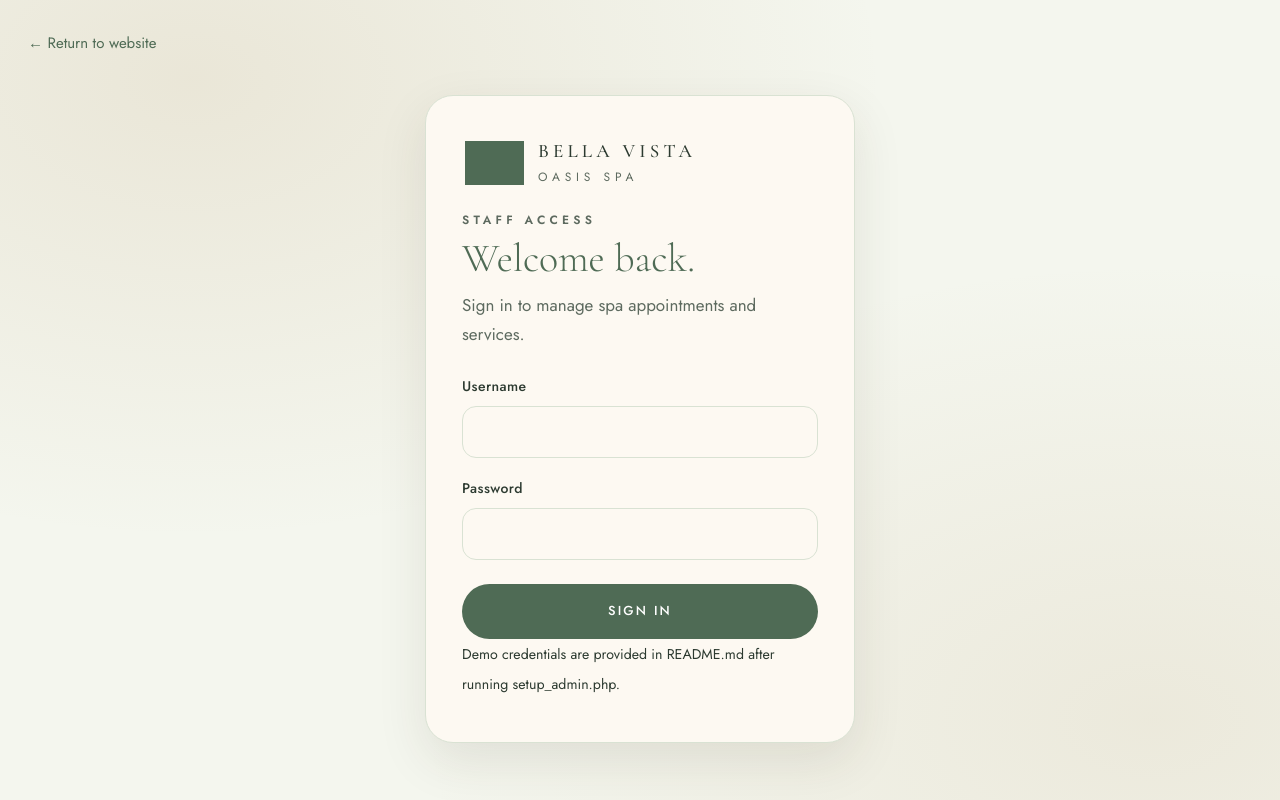
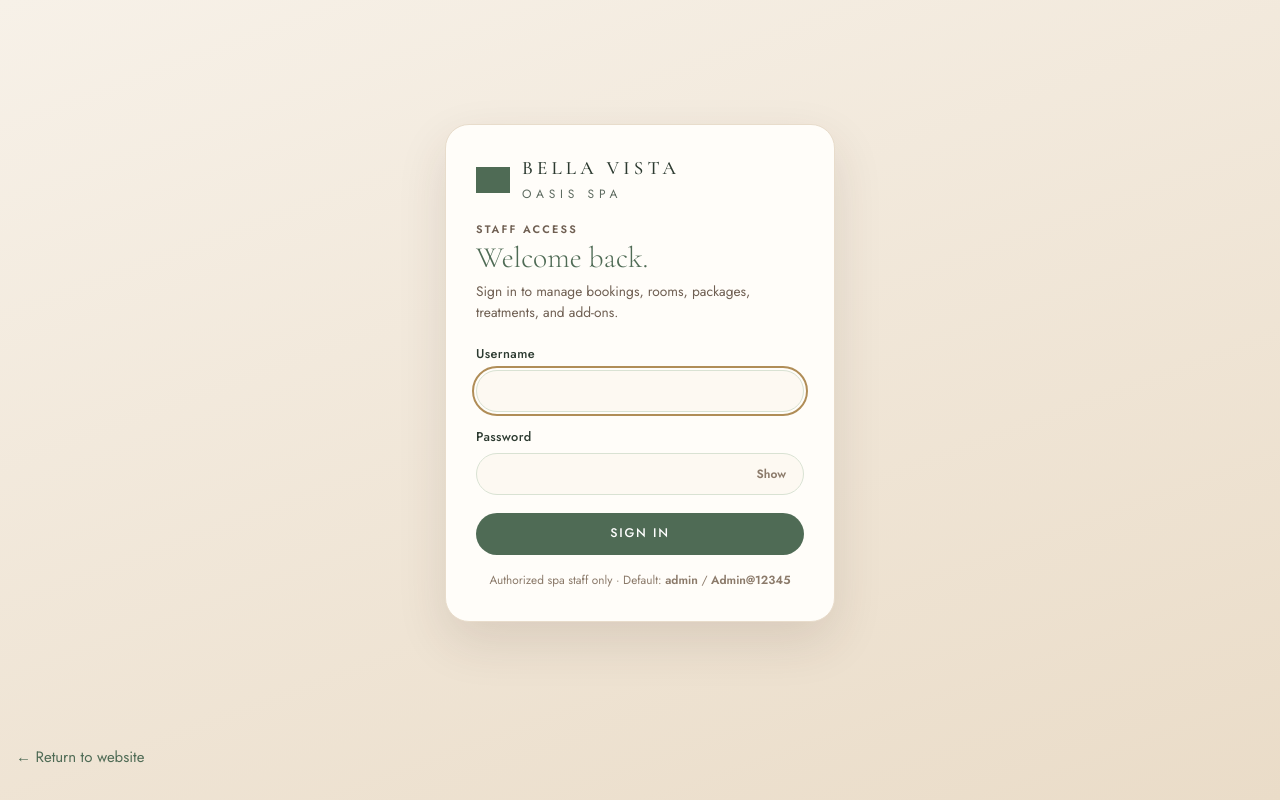
Before and after one commit to dbn08/Bella-Vista-Oasis-Spa, a PHP site: page /admin_login.php in a window 1280 px wide. Run offline with PHP 8.4, Linux system fonts and the light colour scheme; grey boxes are pictures that could not be loaded.

Commit message:
Update admin_login.php

```diff
--- a/admin_login.php
+++ b/admin_login.php
@@ -1,13 +1,24 @@
 <?php
 require_once 'config.php';
-if (is_admin()) { header('Location: admin_dashboard.php'); exit; }
+if (is_admin()) {
+    header('Location: admin_dashboard.php');
+    exit;
+}
+
 $error = '';
+$username = '';
+
 if ($_SERVER['REQUEST_METHOD'] === 'POST') {
     $username = trim($_POST['username'] ?? '');
     $password = $_POST['password'] ?? '';
-    $stmt = $pdo->prepare('SELECT id, username, password_hash FROM admins WHERE username = ?');
+
+    if ($username === '' || $password === '') {
+        $error = 'Please enter both your username and password.';
+    } else {
+        $stmt = $pdo->prepare('SELECT id, username, password_hash FROM admins WHERE username = ? LIMIT 1');
         $stmt->execute([$username]);
         $admin = $stmt->fetch();
+
         if ($admin && password_verify($password, $admin['password_hash'])) {
             session_regenerate_id(true);
             $_SESSION['admin_id'] = $admin['id'];
@@ -17,8 +28,195 @@ if ($_SERVER['REQUEST_METHOD'] === 'POST') {
         }
         $error = 'Incorrect username or password.';
     }
+}
 ?>
-<!doctype html><html lang="en"><head><meta charset="utf-8"><meta name="viewport" content="width=device-width, initial-scale=1"><title>Admin Login | Bella Vista Oasis Spa</title><link rel="stylesheet" href="assets/style.css"></head><body class="login-body">
-<a class="back-home" href="index.php">← Return to website</a><main class="login-card"><div class="brand login-brand"><span class="brand-mark">✦</span><span>BELLA VISTA <small>OASIS SPA</small></span></div><p class="eyebrow">Staff access</p><h1>Welcome back.</h1><p>Sign in to manage spa appointments and services.</p>
-<?php if ($error): ?><div class="alert error"><?= e($error) ?></div><?php endif; ?>
-<form method="post" class="stack-form"><label>Username<input name="username" required autocomplete="username"></label><label>Password<input type="password" name="password" required autocomplete="current-password"></label><button class="button button-dark full">Sign In</button></form><small class="login-hint">Demo credentials are provided in README.md after running setup_admin.php.</small></main></body></html>
+<!doctype html>
+<html lang="en">
+<head>
+  <meta charset="utf-8">
+  <meta name="viewport" content="width=device-width, initial-scale=1">
+  <title>Admin Login | Bella Vista Oasis Spa</title>
+  <link rel="stylesheet" href="assets/style.css">
+  <style>
+    body.login-body {
+      min-height: 100vh;
+      display: flex;
+      flex-direction: column;
+      align-items: center;
+      justify-content: center;
+      padding: 24px 16px;
+      background: linear-gradient(160deg, #f7f1e8, #eadcc8);
+    }
+
+    .login-card {
+      width: 100%;
+      max-width: 390px !important;
+      padding: 32px 30px !important;
+      border-radius: 24px !important;
+      background: #fffdf9 !important;
+      border: 1px solid #e8dccb !important;
+      box-shadow: 0 20px 50px rgba(63, 45, 32, 0.12) !important;
+    }
+
+    .login-brand {
+      margin-bottom: 18px !important;
+    }
+
+    .login-brand .brand-mark {
+      width: 34px !important;
+      height: 34px !important;
+      font-size: 14px !important;
+    }
+
+    .login-card .eyebrow {
+      font-size: 0.68rem !important;
+      letter-spacing: 0.2em !important;
+      margin-bottom: 4px !important;
+    }
+
+    .login-card h1 {
+      font-size: 1.85rem !important;
+      line-height: 1.15 !important;
+      margin: 0 0 6px !important;
+    }
+
+    .login-card > p {
+      font-size: 0.86rem !important;
+      line-height: 1.5 !important;
+      color: #6f5f52 !important;
+      margin: 0 0 20px !important;
+    }
+
+    .login-card .stack-form {
+      gap: 14px !important;
+    }
+
+    .login-card .stack-form label {
+      font-size: 0.8rem !important;
+      font-weight: 500 !important;
+      gap: 5px !important;
+    }
+
+    .login-card .stack-form input {
+      height: 42px !important;
+      padding: 8px 16px !important;
+      font-size: 0.88rem !important;
+      border-radius: 999px !important;
+    }
+
+    .password-wrap {
+      position: relative;
+      display: flex;
+      align-items: center;
+    }
+
+    .password-wrap input {
+      width: 100%;
+      padding-right: 3.8rem !important;
+    }
+
+    .toggle-pw {
+      position: absolute;
+      right: 12px;
+      background: none;
+      border: none;
+      font-size: 0.75rem;
+      font-weight: 600;
+      color: #8b7a6a;
+      cursor: pointer;
+      padding: 4px 6px;
+    }
+
+    .toggle-pw:hover {
+      color: #3f2d20;
+    }
+
+    .login-card .button.full {
+      height: 42px !important;
+      padding: 0 20px !important;
+      font-size: 0.78rem !important;
+      letter-spacing: 0.14em !important;
+      margin-top: 4px !important;
+    }
+
+    .login-hint {
+      display: block;
+      margin-top: 16px !important;
+      font-size: 0.74rem !important;
+      line-height: 1.45 !important;
+      color: #8b7a6a !important;
+      text-align: center;
+    }
+
+    .login-card .alert.error {
+      padding: 9px 14px !important;
+      font-size: 0.8rem !important;
+      border-radius: 12px !important;
+      margin-bottom: 14px !important;
+    }
+
+    .back-link-bottom {
+      display: inline-block;
+      margin-top: 16px;
+      font-size: 0.8rem;
+      color: #6f5f52;
+      text-decoration: none;
+    }
+
+    .back-link-bottom:hover {
+      color: #3f2d20;
+      text-decoration: underline;
+    }
+  </style>
+</head>
+<body class="login-body">
+
+  <main class="login-card">
+    <div class="brand login-brand">
+      <span class="brand-mark">✦</span>
+      <span>BELLA VISTA <small>OASIS SPA</small></span>
+    </div>
+
+    <p class="eyebrow">Staff access</p>
+    <h1>Welcome back.</h1>
+    <p>Sign in to manage bookings, rooms, packages, treatments, and add-ons.</p>
+
+    <?php if ($error): ?>
+      <div class="alert error"><?= e($error) ?></div>
+    <?php endif; ?>
+
+    <form method="post" class="stack-form">
+      <label>
+        Username
+        <input name="username" value="<?= e($username) ?>" required autocomplete="username" autofocus>
+      </label>
+
+      <label>
+        Password
+        <div class="password-wrap">
+          <input type="password" id="passwordInput" name="password" required autocomplete="current-password">
+          <button type="button" class="toggle-pw" id="togglePwBtn" aria-label="Show password">Show</button>
+        </div>
+      </label>
+
+      <button class="button button-dark full" type="submit">Sign In</button>
+    </form>
+
+    <small class="login-hint">Authorized spa staff only · Default: <strong>admin</strong> / <strong>Admin@12345</strong></small>
+  </main>
+
+  <a class="back-link-bottom" href="index.php">← Return to website</a>
+
+  <script>
+    const pwInput = document.getElementById('passwordInput');
+    const toggleBtn = document.getElementById('togglePwBtn');
+    if (pwInput && toggleBtn) {
+      toggleBtn.addEventListener('click', () => {
+        const isHidden = pwInput.type === 'password';
+        pwInput.type = isHidden ? 'text' : 'password';
+        toggleBtn.textContent = isHidden ? 'Hide' : 'Show';
+      });
+    }
+  </script>
+</body>
+</html>
```
Lines whose indentation alone changed are shown as unchanged.
